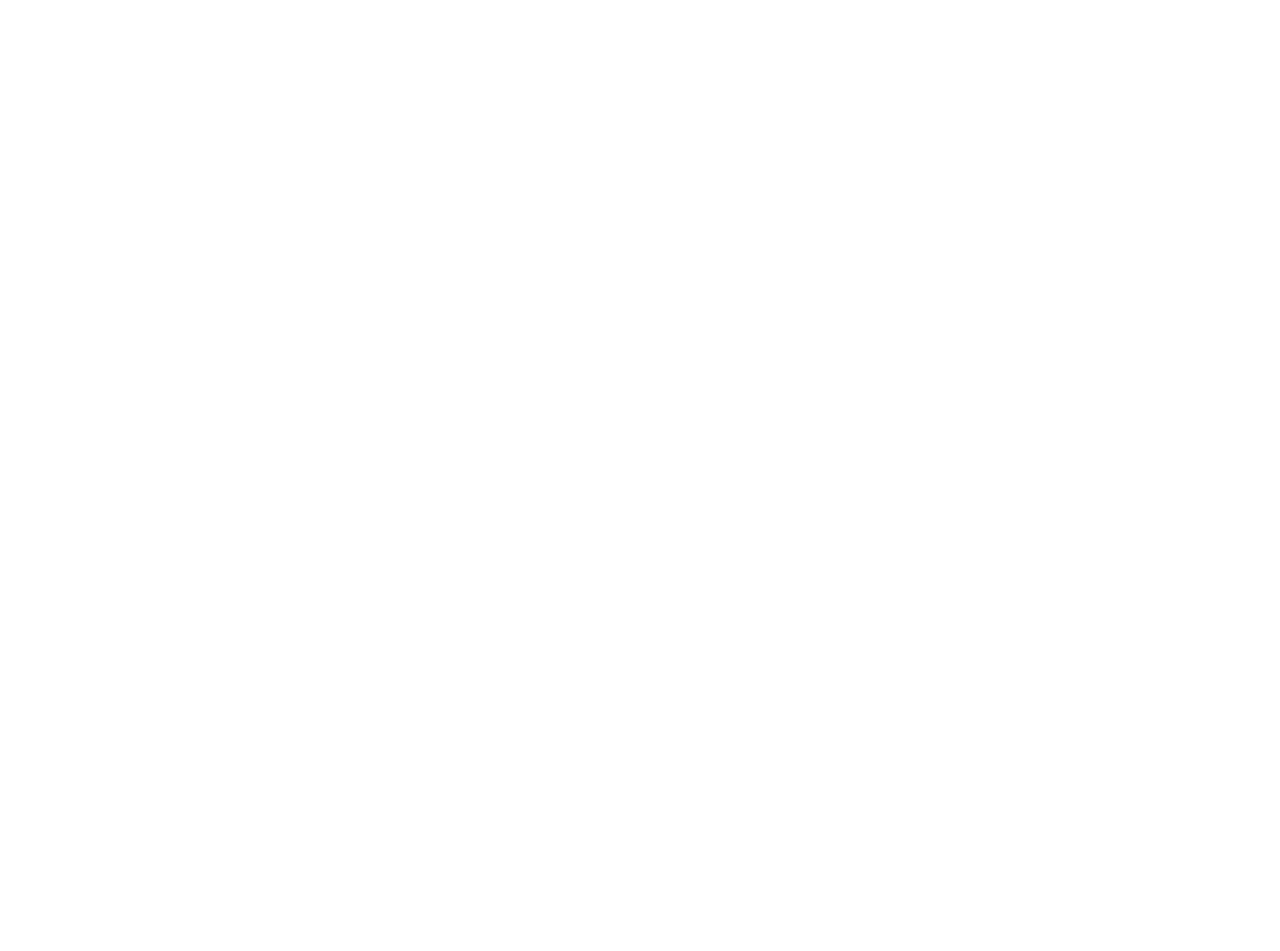
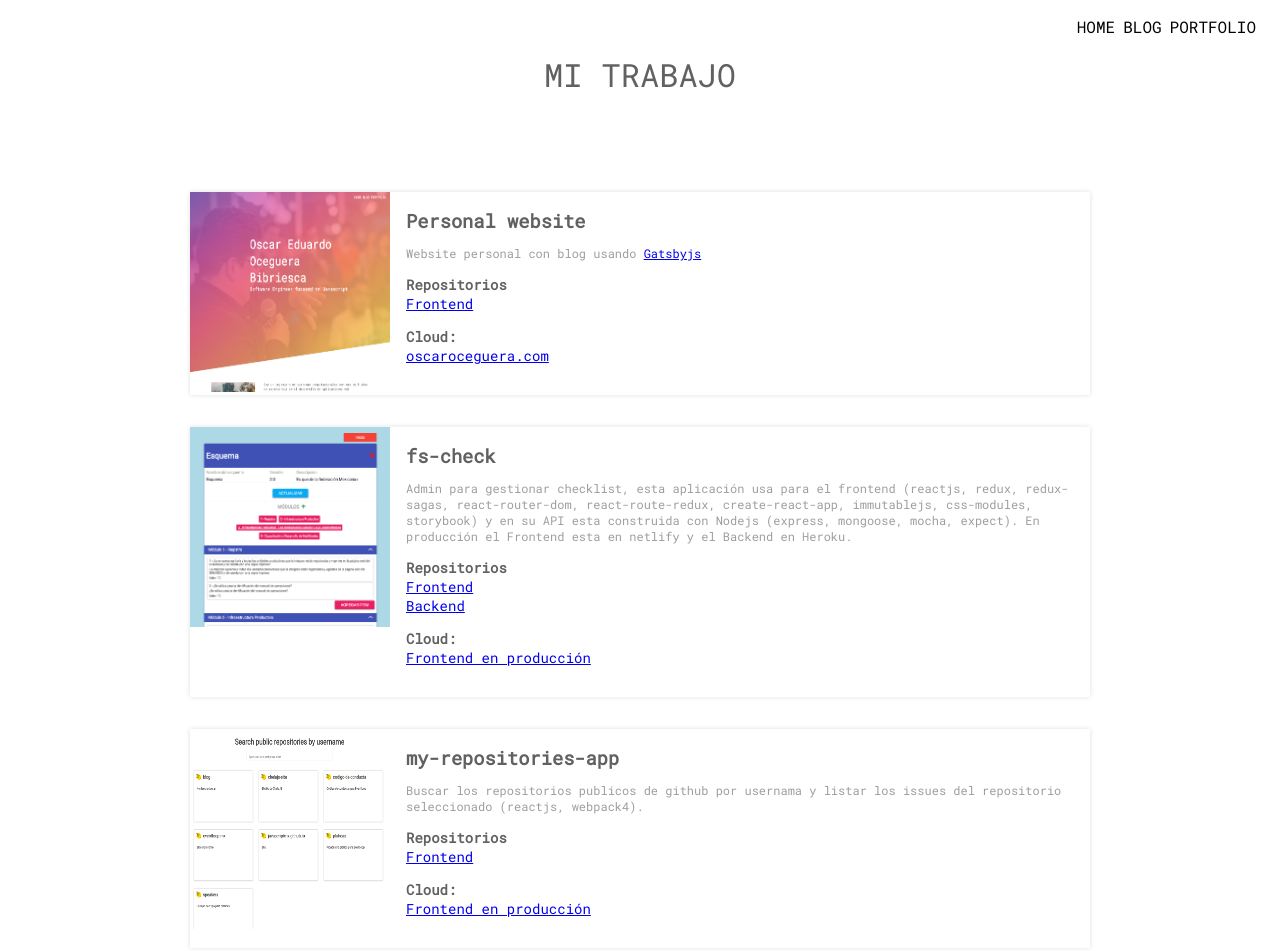
Before and after one commit to oscaroceguera/oscaroceguera.github.io, a Gatsby site: page /portfolio in a window 1280 px wide. Before the commit this address had no page. Shown: the top 951 px of the page. Before the commit the page ends 800 px from the top, so only its background shows below. Built offline with nearby package versions, Linux system fonts and the light colour scheme; Gatsby itself is replaced by a stand-in of ours.

Commit message:
Added portfolio

```diff
--- a/src/components/Nav/index.js
+++ b/src/components/Nav/index.js
@@ -12,6 +12,7 @@ const Nav = ({ secondary }) => {
     <div className={styles.nav}>
       <Link className={stylesClass} to='/'>Home</Link>
       <Link className={stylesClass} to='/blog'>Blog</Link>
+      <Link className={stylesClass} to='/portfolio'>portfolio</Link>
       {/* <Link className={stylesClass} to='/'>Résumé</Link>
       <Link className={stylesClass} to='/'>portafolio</Link>
       <Link className={stylesClass} to='/'>contratame</Link> */}
--- /dev/null
+++ b/src/pages/portfolio/index.js
@@ -0,0 +1,97 @@
+import React from 'react'
+import Nav from '../../components/Nav'
+import Footer from '../../components/Footer'
+import styles from './styles.module.css'
+import Site from './site.png'
+import NormApp from './norm-app.png'
+import GithubApp from './gh-app.png'
+import Calories from './calories.png'
+import CCC from './cc-challenge.png'
+
+const Apps = [
+  {
+    img: Site,
+    title: 'Personal website',
+    description: `Website personal con blog usando <a href='https://www.gatsbyjs.org/' rel='noopener noreferrer' target='_blank'>Gatsbyjs</a>`,
+    repos: [
+      `<a href='https://github.com/oscaroceguera/ooceguera-site'>Frontend</a>`
+    ],
+    cloud: `<a href='https://oscaroceguera.github.io/'>oscaroceguera.com</a>`
+  },
+  {
+    img: NormApp,
+    title: 'fs-check',
+    description: `Admin para gestionar checklist, esta aplicación usa para el frontend (reactjs, redux, redux-sagas, react-router-dom, react-route-redux, create-react-app, immutablejs, css-modules, storybook) y en su API esta construida con Nodejs (express, mongoose, mocha, expect). En producción el Frontend esta en netlify y el Backend en Heroku.`,
+    repos: [
+      `<a href='https://github.com/oscaroceguera/my-repositories-app'>Frontend</a>`,
+      `<a href='https://github.com/oscaroceguera/norm-admin-api'>Backend</a>`
+    ],
+    cloud: `<a href='https://wonderful-euclid-b9d94a.netlify.com'>Frontend en producción</a>`
+  },
+  {
+    img: GithubApp,
+    title: 'my-repositories-app',
+    description: `Buscar los repositorios publicos de github por usernama y listar los issues del repositorio seleccionado (reactjs, webpack4).`,
+    repos: [
+      `<a href='https://github.com/oscaroceguera/my-repositories-app'>Frontend</a>`
+    ],
+    cloud: `<a href='https://reverent-swanson-de6003.netlify.com/'>Frontend en producción</a>`
+  },
+  {
+    img: Calories,
+    title: 'Calorias',
+    description: `Agregar calorías consumidas por una persona, se listan el total de calorías consumidas por la persona, filtrado por día, mes y año, esta apliación usa para el frontend (reactjs, react-router-dom, webapck4, css-modules) y backend (Nodejs, express, mongodb).`,
+    repos: [
+      `<a href='https://github.com/oscaroceguera/calorie_challenge'>Frontend/Backend</a>`
+    ],
+    cloud: `<a href='https://wonderful-euler-3c44a0.netlify.com/login'>Frontend producción (user: goku@gmail.com, pass: lorem)</a>`
+  },
+  {
+    img: CCC,
+    title: 'Add issues',
+    description: `Agregar issues conectandose a la API de github, esta apliación usa para el frontend (reactjs, react-router-dom, webapck4, css-modules) y backend (Nodejs, express).`,
+    repos: [
+      `<a href='https://github.com/oscaroceguera/cc_challenge'>Frontend/Backend</a>`
+    ],
+    cloud: `<a href='https://hungry-leakey-15a5f6.netlify.com/'>Front en producción</a>`
+  }
+]
+
+const Card = ({ img, title, description, repos, cloud }) => {
+  const _desc = description
+
+  return (
+    <div className={styles.card}>
+      <img src={img} alt='site' className={styles.cardImg} />
+      <div className={styles.cardDescContainer}>
+        <h3 className={styles.descTitle}>{title}</h3>
+        <p className={styles.descMsg} dangerouslySetInnerHTML={{ __html: _desc }} />
+        <h4 className={styles.repos}>
+          Repositorios {repos.map((item, index) => {
+            return <p key={index} dangerouslySetInnerHTML={{ __html: item }} />
+          })}
+        </h4>
+        <div className={styles.cloud}>
+          Cloud: <p dangerouslySetInnerHTML={{ __html: cloud }} />
+        </div>
+      </div>
+    </div>
+  )
+}
+
+const Portfolio = () => {
+  return (
+    <div>
+      <Nav secondary />
+      <h1 className={styles.titleSection}>MI TRABAJO</h1>
+      <div className={styles.works}>
+        {Apps.map((item, index) => {
+          return <Card key={index} {...item} />
+        })}
+      </div>
+      <Footer />
+    </div>
+  )
+}
+
+export default Portfolio
--- /dev/null
+++ b/src/pages/portfolio/styles.module.css
@@ -0,0 +1,69 @@
+@value breackpoints: "../../styles/breakpoints.css";
+@value tablet as bp-tablet, phone as bp-phone from breackpoints;
+
+.titleSection {
+  text-align: center;
+}
+
+.works {
+  display: flex;
+  flex-wrap: wrap;
+  margin: 5em auto;
+  width: 900px;
+}
+
+.card {
+  display: flex;
+  width: 100%;
+  box-shadow: 0px 0px 5px #e0e0e0;
+  margin: 1em 0;
+}
+
+.cardImg {
+  width: 200px;
+  height: 200px;
+}
+
+.cardDescContainer {
+  flex-grow: 1;
+  margin-left: 1em;
+  padding: 1em 0;
+}
+
+.descTitle {
+  font-weight: bold;
+}
+
+.descMsg {
+  color: #9e9e9e;
+  margin: 1em 0;
+  font-size: 12px;
+}
+
+.repos, .cloud {
+  margin: 1em 0;
+  font-weight: bold;
+  font-size: 14px;
+}
+
+@media bp-tablet {
+  .works {
+    width: 100%;
+    padding: 1em;
+  }
+}
+
+@media bp-phone {
+  .works {
+    width: 100%;
+    padding: 1em;
+  }
+
+  .card {
+    display: flex;
+    flex-direction: column;
+    justify-content: center;
+    align-items: center;
+    padding-top: .5em;
+  }
+}
```
Also changed, not shown: src/pages/portfolio/calories.png (added), src/pages/portfolio/cc-challenge.png (added), src/pages/portfolio/gh-app.png (added), src/pages/portfolio/norm-app.png (added), src/pages/portfolio/site.png (added), static/favicon.ico.
